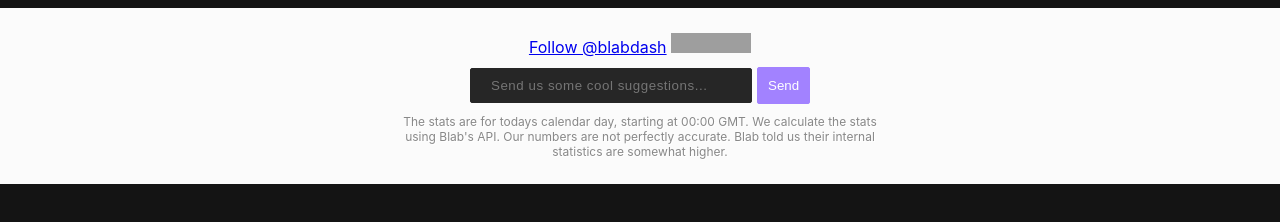
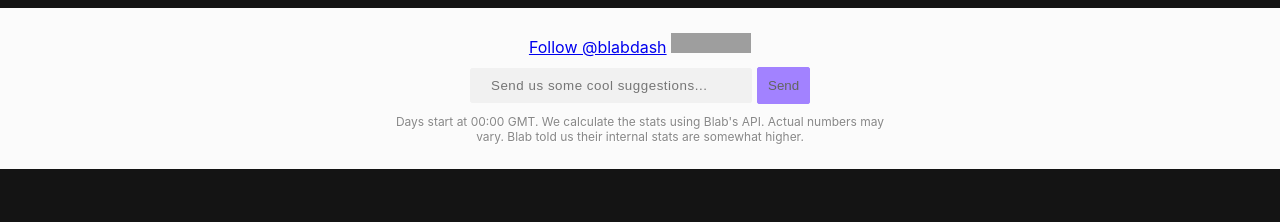
Before and after one commit to BlabDash/BlabDash, a website with bundled scripts: page app/index.html in a window 1280 px wide. Built offline with nearby package versions, Linux system fonts and the light colour scheme; grey boxes are pictures that could not be loaded; files whose address does not match are found by name.

Commit message:
Shortned footer text

```diff
--- a/app/index.html
+++ b/app/index.html
@@ -62,7 +62,7 @@
     </div>
     <!-- FORMSPREE -->
 
-    <div class="footnote"> The stats are for todays calendar day, starting at 00:00 GMT. We calculate the stats using Blab's API. Our numbers are not perfectly accurate. Blab told us their internal statistics are somewhat higher. </div>
+    <div class="footnote"> Days start at 00:00 GMT. We calculate the stats using Blab's API. Actual numbers may vary. Blab told us their internal stats are somewhat higher. </div>
         </footer>
     </div>
 
--- a/app/styles/main.css
+++ b/app/styles/main.css
@@ -133,19 +133,19 @@ footer {
     padding: 10px;
     outline-width: 0;
     background: #2c2c2c;
-    color: white;
+    color: #63655e;
     margin: 10px 0px 10px 0px;
     animation: fadein 1s;
     animation-delay: 1.5s;
     animation-fill-mode: both;
 }
 .formspree input:focus {
-    border: 1px dashed #666;
+    border: 1px dashed #262626;
 }
 .formspree .message {
     width: 260px;
-    background-color: #262626;
-    border: 1px solid #262626;
+    background-color: #f1f1f1;
+    border: 1px solid #f1f1f1;
     border-radius: 2px;
     height: 13px;
     text-indent: 10px;
```
